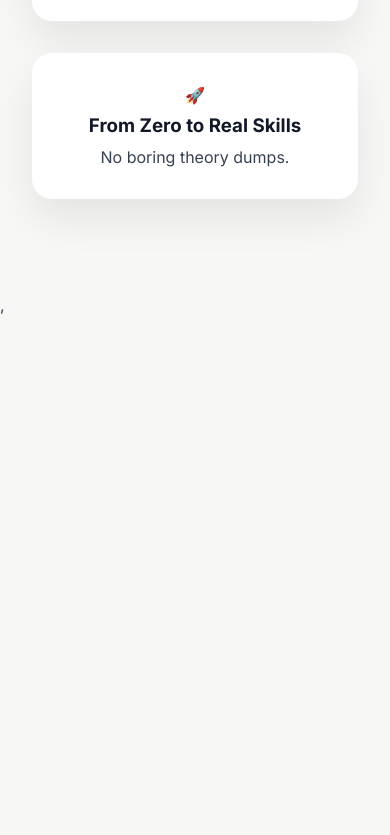
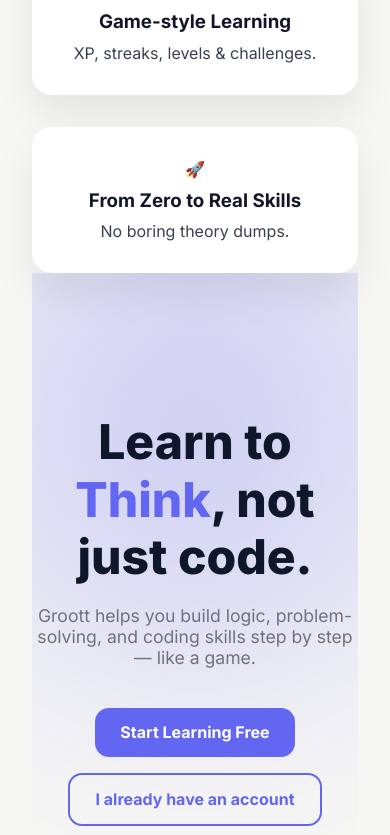
Before and after one commit to iamro045/Brilliant, a React (Vite) app: page / in a window 390 px wide. Shown: the part 1162-1997 px from the top of the page. Before the commit the page ends 1477 px from the top, so only its background shows below. Built offline with nearby package versions, Linux system fonts and the light colour scheme.

Commit message:
Hero Page

```diff
--- a/src/components/Navbar.css
+++ b/src/components/Navbar.css
@@ -150,3 +150,16 @@
 .logout-btn:hover {
   background: #dc2626;
 }
+
+.navbar {
+  transition: box-shadow 0.3s ease, background 0.3s ease;
+}
+
+.navbar.scrolled {
+  box-shadow: 0 8px 24px rgba(0, 0, 0, 0.08);
+  background: linear-gradient(
+    180deg,
+    #020617,
+    #020617cc
+  );
+}
--- a/src/components/Navbar.jsx
+++ b/src/components/Navbar.jsx
@@ -1,6 +1,7 @@
 import { NavLink, useNavigate } from "react-router-dom";
 import { useState, useRef, useEffect } from "react";
 import { useAuth } from "../context/AuthContext";
+
 import "./Navbar.css";
 
 const Navbar = () => {
@@ -20,6 +21,18 @@ const Navbar = () => {
     document.addEventListener("mousedown", handler);
     return () => document.removeEventListener("mousedown", handler);
   }, []);
+
+  const Navbar = () => {
+  const [scrolled, setScrolled] = useState(false);
+
+  useEffect(() => {
+    const onScroll = () => {
+      setScrolled(window.scrollY > 10);
+    };
+    window.addEventListener("scroll", onScroll);
+    return () => window.removeEventListener("scroll", onScroll);
+  }, []);
+}
 
   return (
     <header className="navbar">
--- a/src/pages/Home.jsx
+++ b/src/pages/Home.jsx
@@ -11,8 +11,8 @@ const Home = () => {
         </h1>
 
         <p className="hero-subtitle">
-          Groott helps you build logic, problem-solving, and coding skills
-          step by step — like a game.
+          Groott helps you build logic, problem-solving, and coding skills step
+          by step — like a game.
         </p>
 
         <div className="hero-actions">
@@ -42,6 +42,36 @@ const Home = () => {
           <p>No boring theory dumps.</p>
         </div>
       </section>
+
+      <section className="hero">
+        <div className="hero-content">
+          <h1 className="hero-title">
+            Learn to <span>Think</span>, not just code.
+          </h1>
+
+          <p className="hero-subtitle">
+            Groott helps you build logic, problem-solving, and coding skills
+            step by step — like a game.
+          </p>
+
+          <div className="hero-actions">
+            <Link to="/signup" className="primary-btn">
+              Start Learning Free
+            </Link>
+            <Link to="/login" className="secondary-btn">
+              I already have an account
+            </Link>
+          </div>
+        </div>
+
+        {/* 🌟 HERO ILLUSTRATION */}
+        <div className="hero-illustration float">
+          <img
+            src="/assets/hero-illustration.svg"
+            alt="Learning illustration"
+          />
+        </div>
+      </section>
     </div>
   );
 };
--- a/src/pages/courseMap.css
+++ b/src/pages/courseMap.css
@@ -644,3 +644,30 @@ body {
     background-position: 0% 100%;
   }
 }
+
+
+/* ===== UNLOCK GLOW ===== */
+.map-node.active {
+  box-shadow:
+    0 0 0 0 rgba(99, 102, 241, 0.7),
+    0 10px 30px rgba(99, 102, 241, 0.35);
+  animation: unlockGlow 1.6s ease infinite;
+}
+
+@keyframes unlockGlow {
+  0% {
+    box-shadow:
+      0 0 0 0 rgba(99, 102, 241, 0.6),
+      0 10px 30px rgba(99, 102, 241, 0.35);
+  }
+  70% {
+    box-shadow:
+      0 0 0 14px rgba(99, 102, 241, 0),
+      0 10px 30px rgba(99, 102, 241, 0.35);
+  }
+  100% {
+    box-shadow:
+      0 0 0 0 rgba(99, 102, 241, 0),
+      0 10px 30px rgba(99, 102, 241, 0.35);
+  }
+}
--- a/src/pages/dashboard.css
+++ b/src/pages/dashboard.css
@@ -151,3 +151,44 @@
     box-shadow: 0 0 0 10px rgba(99, 102, 241, 0);
   }
 }
+
+
+/* ===== CARD HOVER LIFT ===== */
+.course-card,
+.stat-card,
+.path-card {
+  transition: transform 0.2s ease, box-shadow 0.2s ease;
+}
+
+.course-card:hover,
+.stat-card:hover,
+.path-card:hover {
+  transform: translateY(-6px);
+  box-shadow: 0 20px 40px rgba(0, 0, 0, 0.08);
+}
+
+/* ===== STAT SHIMMER ===== */
+.stat-card {
+  position: relative;
+  overflow: hidden;
+}
+
+.stat-card::after {
+  content: "";
+  position: absolute;
+  top: 0;
+  left: -120%;
+  width: 120%;
+  height: 100%;
+  background: linear-gradient(
+    120deg,
+    transparent,
+    rgba(255, 255, 255, 0.25),
+    transparent
+  );
+  transition: left 0.6s ease;
+}
+
+.stat-card:hover::after {
+  left: 120%;
+}
--- a/src/pages/home.css
+++ b/src/pages/home.css
@@ -47,7 +47,7 @@
 
 /* FEATURES */
 .features {
-  margin-top: 5rem;
+  margin-top: 1rem;
   display: grid;
   grid-template-columns: repeat(auto-fit, minmax(220px, 1fr));
   gap: 2rem;
@@ -67,14 +67,14 @@
 
 .home-hero {
   padding-top: 140px;   /* ⬅️ increased top spacing */
-  padding-bottom: 80px;
+  padding-bottom: 10px;
   text-align: center;
 }
 
 
 /* HERO SPACING */
 .hero {
-  padding-top: 140px;   /* pushes hero below navbar */
+  padding-top: 40px;   /* pushes hero below navbar */
   padding-bottom: 90px;
   text-align: center;
 }
@@ -103,19 +103,161 @@
 
 /* TYPING EFFECT */
 .typing {
-  display: inline-block;
+  display: inline-flex;
+  align-items: center;
   overflow: hidden;
   white-space: nowrap;
+  line-height: 1;
   border-right: 3px solid #6366f1;
   padding-right: 6px;
-  animation: typing 2s steps(5, end), blink 0.7s step-end infinite;
+  animation:
+    typing 1.8s steps(5, end),
+    blink 0.8s step-end infinite;
 }
+
+
 
 @keyframes typing {
   from { width: 0 }
-  to { width: 5ch }
+  to { width: 4.5ch }
 }
 
 @keyframes blink {
   50% { border-color: transparent; }
 }
+
+
+/* ===== HERO FADE-IN ===== */
+.hero h1,
+.hero p,
+.hero-actions {
+  opacity: 0;
+  transform: translateY(12px);
+  animation: fadeUp 0.8s ease forwards;
+}
+
+.hero p {
+  animation-delay: 0.15s;
+}
+
+.hero-actions {
+  animation-delay: 0.3s;
+}
+
+@keyframes fadeUp {
+  to {
+    opacity: 1;
+    transform: translateY(0);
+  }
+}
+
+
+.primary-btn,
+.secondary-btn {
+  transition: transform 0.15s ease, box-shadow 0.15s ease;
+}
+
+.primary-btn:hover {
+  transform: translateY(-2px);
+  box-shadow: 0 10px 25px rgba(99, 102, 241, 0.35);
+}
+
+.secondary-btn:hover {
+  transform: translateY(-2px);
+  background: rgba(99, 102, 241, 0.05);
+}
+
+
+/* ===== HERO BACKGROUND ===== */
+.hero {
+  position: relative;
+  padding-top: 140px;   /* fixes cramped top */
+  padding-bottom: 120px;
+  background:
+    radial-gradient(
+      circle at top,
+      rgba(99, 102, 241, 0.12),
+      transparent 60%
+    );
+  overflow: hidden;
+}
+
+/* Soft glow blob */
+.hero::before {
+  content: "";
+  position: absolute;
+  top: -120px;
+  left: 50%;
+  transform: translateX(-50%);
+  width: 600px;
+  height: 600px;
+  background: radial-gradient(
+    circle,
+    rgba(99, 102, 241, 0.25),
+    transparent 70%
+  );
+  filter: blur(80px);
+  z-index: -1;
+}
+
+
+/* ===== HERO LAYOUT ===== */
+.hero {
+  display: grid;
+  grid-template-columns: 1.1fr 0.9fr;
+  align-items: center;
+  gap: 60px;
+}
+
+.hero-content {
+  z-index: 2;
+}
+
+/* ===== HERO ILLUSTRATION ===== */
+.hero-illustration {
+  display: flex;
+  justify-content: center;
+  align-items: center;
+}
+
+.hero-illustration img {
+  width: 100%;
+  max-width: 420px;
+  pointer-events: none;
+  user-select: none;
+}
+
+/* ===== FLOAT ANIMATION ===== */
+.float {
+  animation: float 6s ease-in-out infinite;
+}
+
+@keyframes float {
+  0% {
+    transform: translateY(0px) rotate(0deg);
+  }
+  50% {
+    transform: translateY(-18px) rotate(0.5deg);
+  }
+  100% {
+    transform: translateY(0px) rotate(0deg);
+  }
+}
+
+
+@media (max-width: 900px) {
+  .hero {
+    grid-template-columns: 1fr;
+    text-align: center;
+  }
+
+  .hero-illustration {
+    margin-top: 40px;
+  }
+}
+
+
+.hero-content {
+  max-width: 640px;
+  z-index: 2;
+}
```
